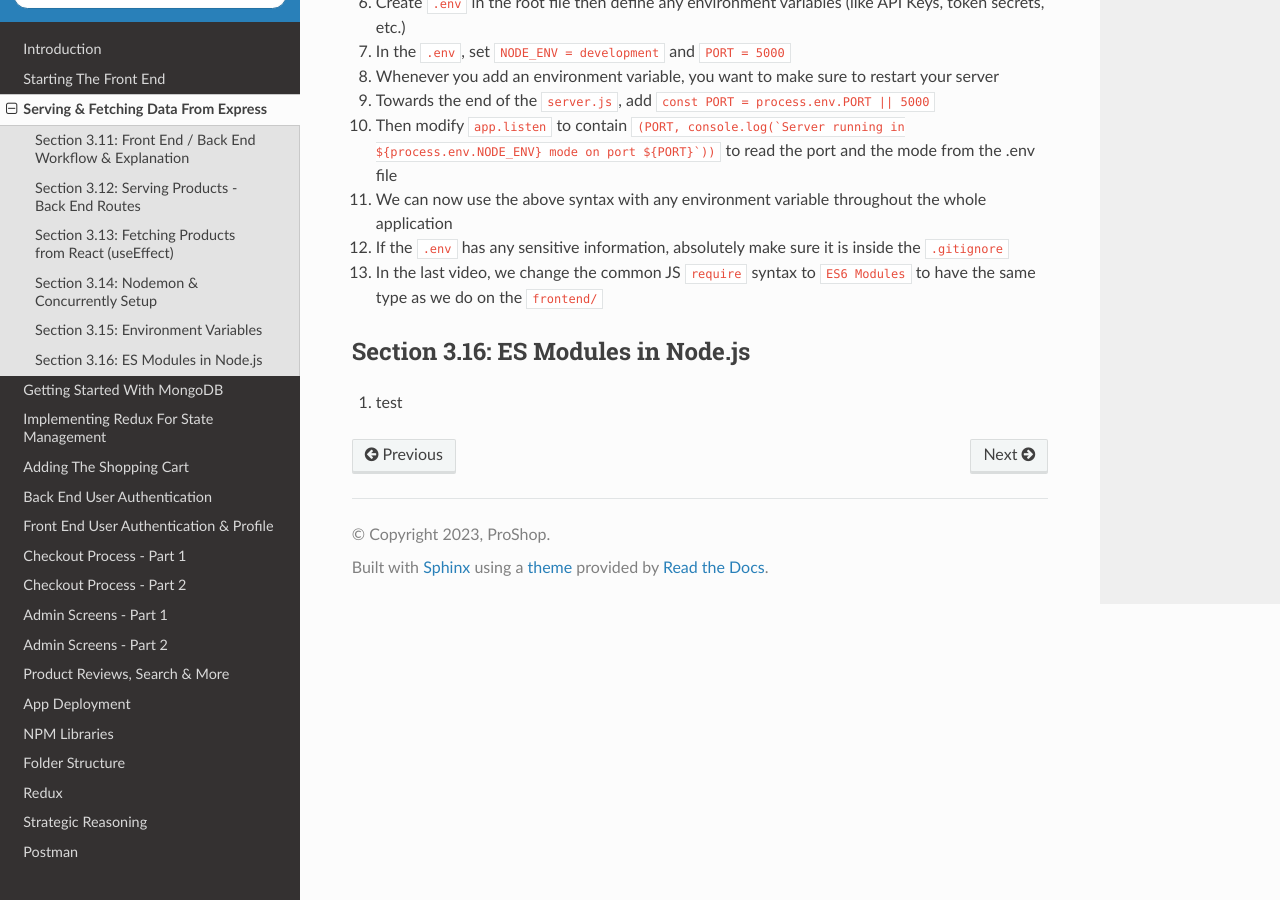
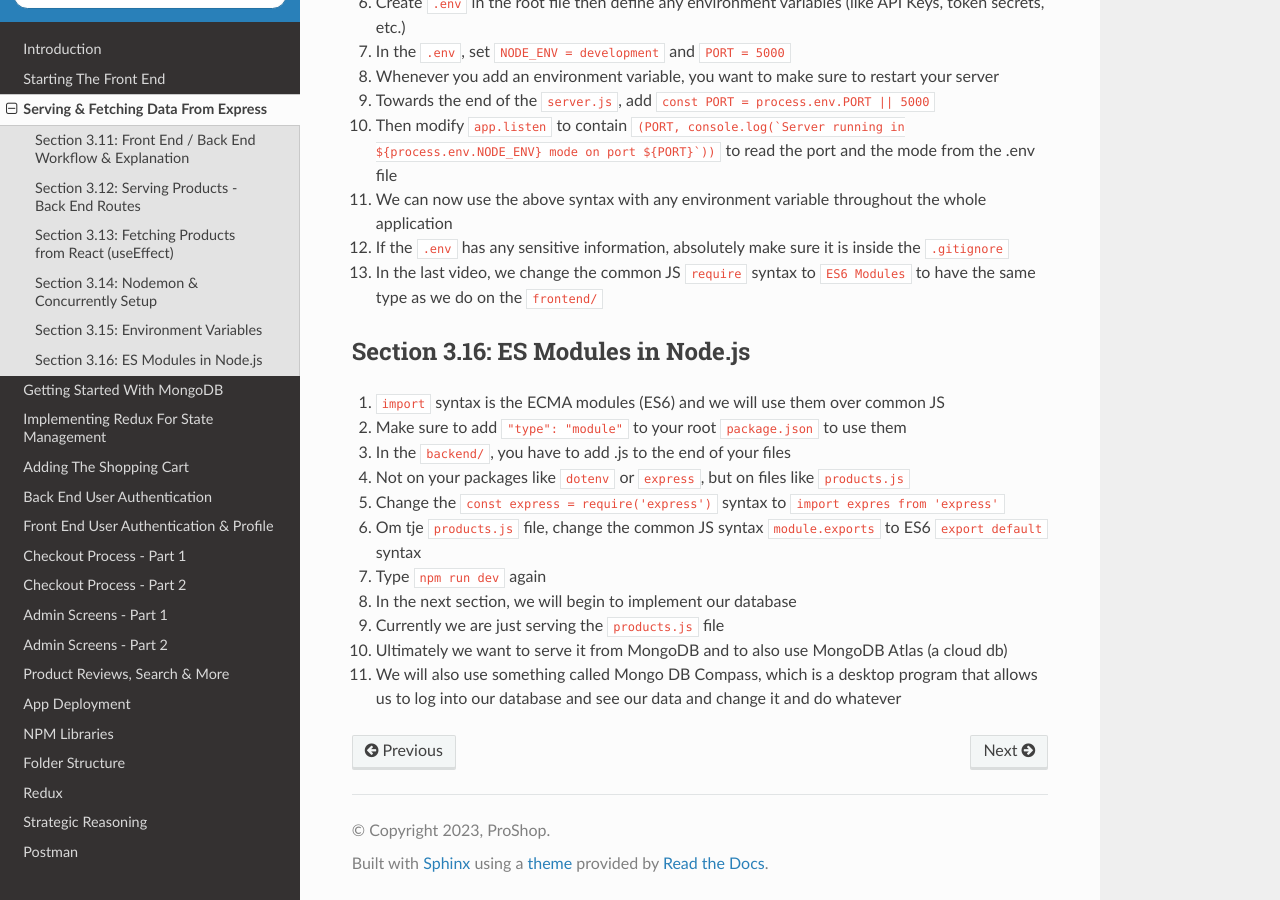
Before and after one commit to Pythonidaer/proshopapp, a Sphinx documentation site: the page built from docs/source/serving-and-fetching-data-from-express.rst, in a window 1280 px wide and 900 px high, scrolled down 4872 px. Built offline with Sphinx 7.4.7 and the Read the Docs theme 2.0.0, drawn with Linux system fonts in a browser that asks for light colours.

Commit message:
finished section 3.16 and fixed a broken link

```diff
--- a/docs/source/serving-and-fetching-data-from-express.rst
+++ b/docs/source/serving-and-fetching-data-from-express.rst
@@ -165,7 +165,7 @@ Section 3.14: Nodemon & Concurrently Setup
 Section 3.15: Environment Variables
 ------------
 
-1. Navigate to `npmjs.com/package/dotenv <npmjs.com/package/dotenv/>`_
+1. Navigate to `npmjs.com/package/dotenv <https://npmjs.com/package/dotenv/>`_
 2. In the root of the commandline (``propshop``), run ``npm i dotenv``
 3. Test running ``npm run server``
 4. Navigate to ``server.js`` and for now use ``const dotenv = require('dotenv')``
@@ -181,4 +181,15 @@ Section 3.15: Environment Variables
 
 Section 3.16: ES Modules in Node.js
 ----------------
-1. test
+
+1. ``import`` syntax is the ECMA modules (ES6) and we will use them over common JS
+2. Make sure to add  ``"type": "module"`` to your root ``package.json`` to use them
+3. In the ``backend/``, you have to add .js to the end of your files
+4. Not on your packages like ``dotenv`` or ``express``, but on files like ``products.js``
+5. Change the ``const express = require('express')`` syntax to ``import expres from 'express'``
+6. Om tje ``products.js`` file, change the common JS syntax ``module.exports`` to ES6 ``export default`` syntax
+7. Type ``npm run dev`` again
+8. In the next section, we will begin to implement our database
+9. Currently we are just serving the ``products.js`` file
+10. Ultimately we want to serve it from MongoDB and to also use MongoDB Atlas (a cloud db)
+11. We will also use something called Mongo DB Compass, which is a desktop program that allows us to log into our database and see our data and change it and do whatever
```
